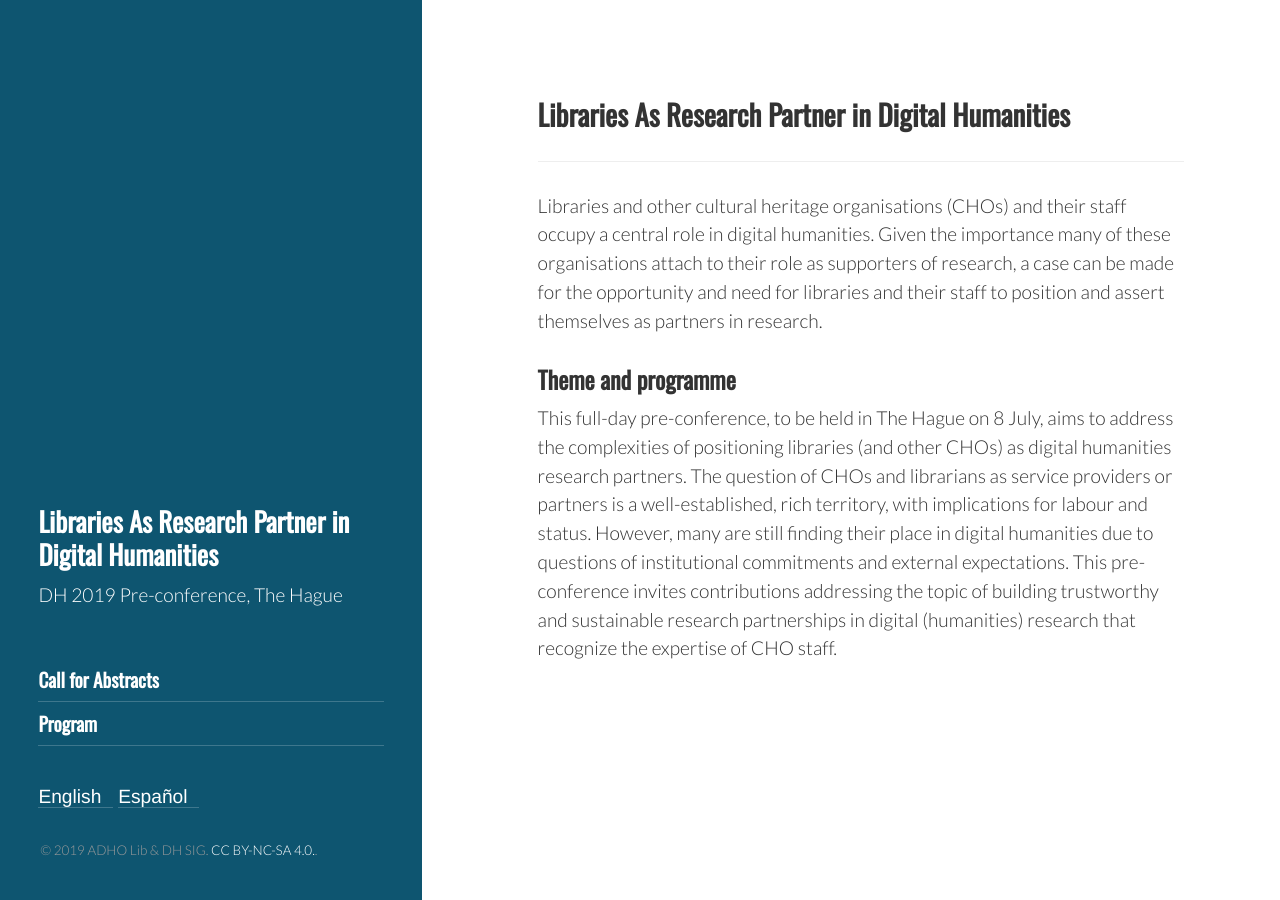
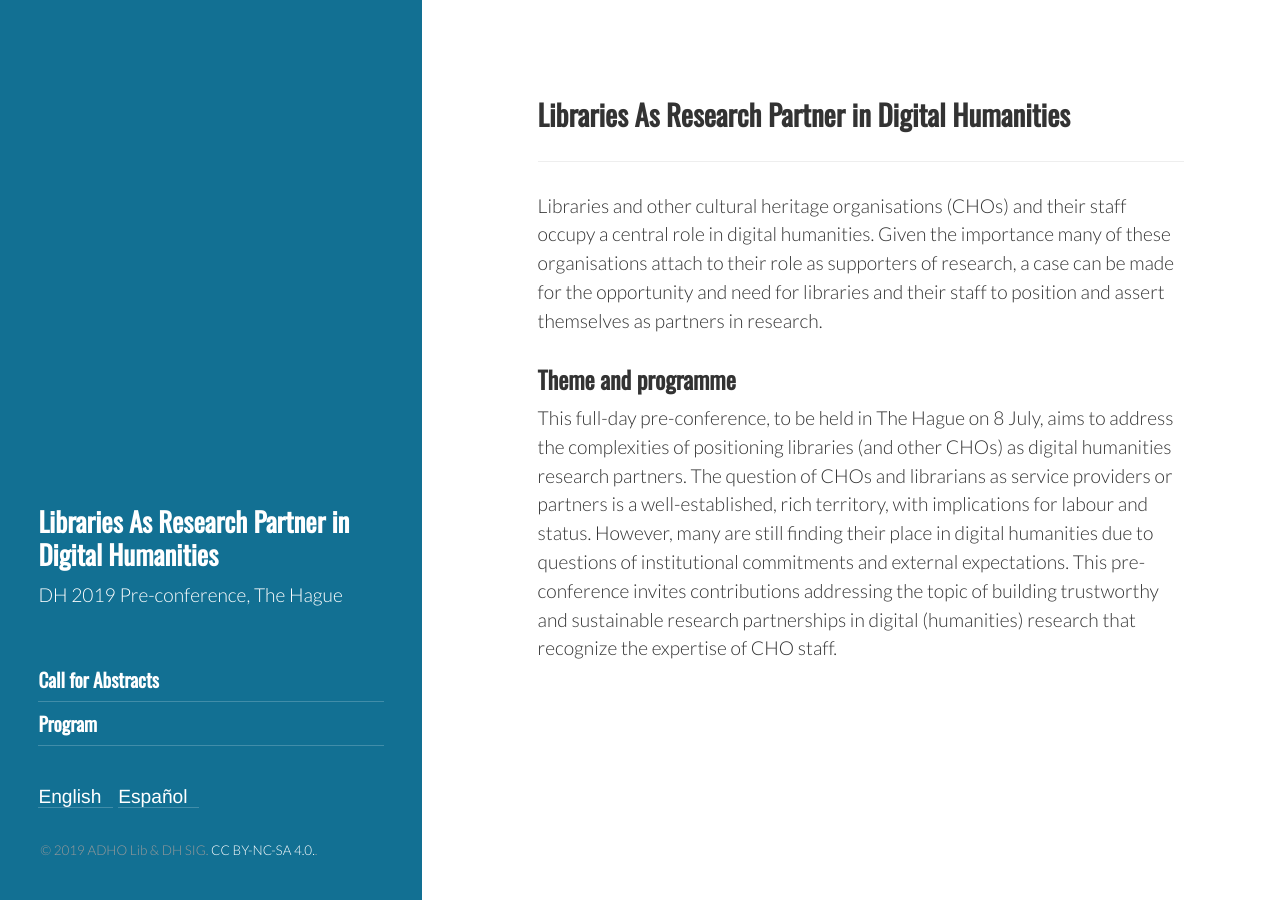
Before and after one commit to ADHOLibDH/dh2019-preconference, a Jekyll site: the page built from index.html, in a window 1280 px wide. Built offline with Jekyll 4.4.1, drawn with Linux system fonts in a browser that asks for light colours; some web fonts are replaced; the list of posts is cut into pages by our own code.

Commit message:
update sidebar color

```diff
--- a/public/css/hyde.css
+++ b/public/css/hyde.css
@@ -70,7 +70,7 @@ html {
   text-align: center;
   padding: 2rem 1rem;
   color: #fff;
-  background-color: #0e5570;
+  background-color: #127093;
   /* background-image: linear-gradient(
       rgba(10, 50, 80, 0.1),
       rgba(10, 50, 80, 0.1)
```
Also changed, not shown: 2 other files.
